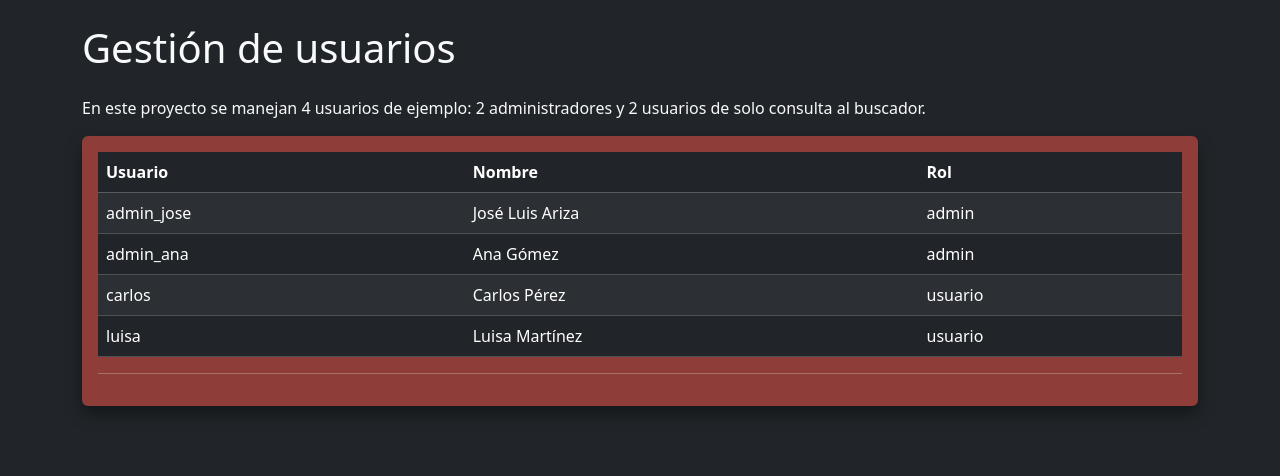
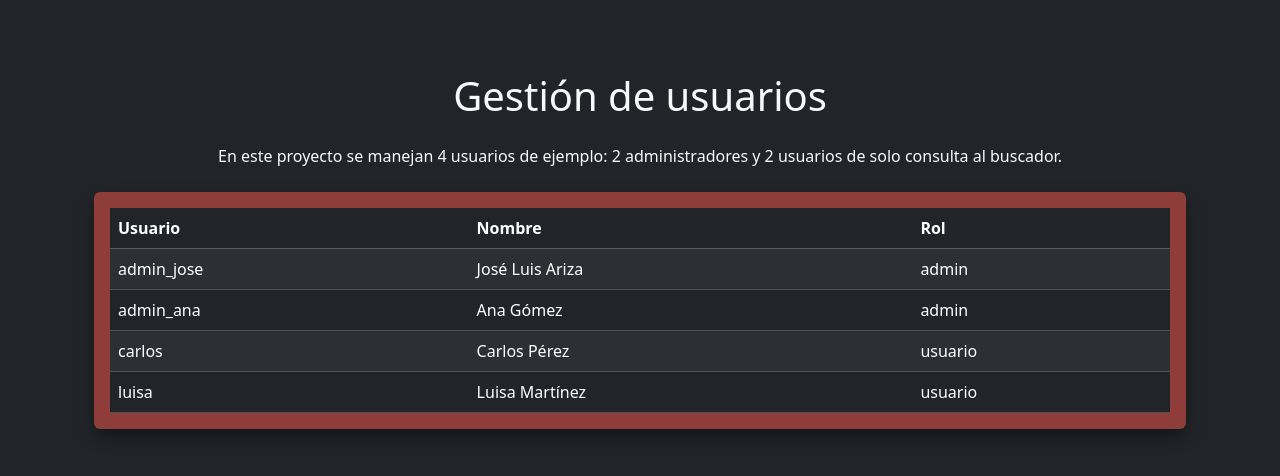
Before and after one commit to JoseLuisAriza/BigData, a Flask app: page /admin/usuarios in a window 1280 px wide. Shown: the part 57-533 px from the top of the page. Run offline with Flask 3, Linux system fonts and the light colour scheme; the visitor is signed in with stand-in values (Sample User, id 1); parts of the project's set-up code (start-up, migrations or seed data) failed here and were passed over.

Commit message:
Update admin_usuarios.html

```diff
--- a/proyecto_bigdata/templates/admin_usuarios.html
+++ b/proyecto_bigdata/templates/admin_usuarios.html
@@ -1,18 +1,19 @@
 {% extends "base.html" %}
 
-{% block title %}Gestión de usuarios - {{ app_nombre }}{% endblock %}
+{% block title %}Gestión de usuarios{% endblock %}
 
 {% block content %}
-<h1 class="mb-4">Gestión de usuarios</h1>
+<div class="container py-5">
+  <h1 class="mb-4 text-center">Gestión de usuarios</h1>
 
-<p>
+  <p class="mb-4 text-center">
     En este proyecto se manejan 4 usuarios de ejemplo:
     2 administradores y 2 usuarios de solo consulta al buscador.
   </p>
 
-<div class="card card-dark">
+  <div class="card bg-card text-white">
     <div class="card-body">
-    <table class="table table-dark table-striped align-middle mb-0">
+      <table class="table table-dark table-striped mb-0">
         <thead>
           <tr>
             <th>Usuario</th>
@@ -21,20 +22,29 @@
           </tr>
         </thead>
         <tbody>
-        {% for u in usuarios %}
           <tr>
-          <td>{{ u.username }}</td>
-          <td>{{ u.nombre }}</td>
-          <td>{{ u.rol }}</td>
+            <td>admin_jose</td>
+            <td>José Luis Ariza</td>
+            <td>admin</td>
           </tr>
-        {% endfor %}
+          <tr>
+            <td>admin_ana</td>
+            <td>Ana Gómez</td>
+            <td>admin</td>
+          </tr>
+          <tr>
+            <td>carlos</td>
+            <td>Carlos Pérez</td>
+            <td>usuario</td>
+          </tr>
+          <tr>
+            <td>luisa</td>
+            <td>Luisa Martínez</td>
+            <td>usuario</td>
+          </tr>
         </tbody>
       </table>
-
-    <hr>
-    <p class="small text-muted">
-
-    </p>
+    </div>
   </div>
 </div>
 {% endblock %}
```
Lines whose indentation alone changed are shown as unchanged.
